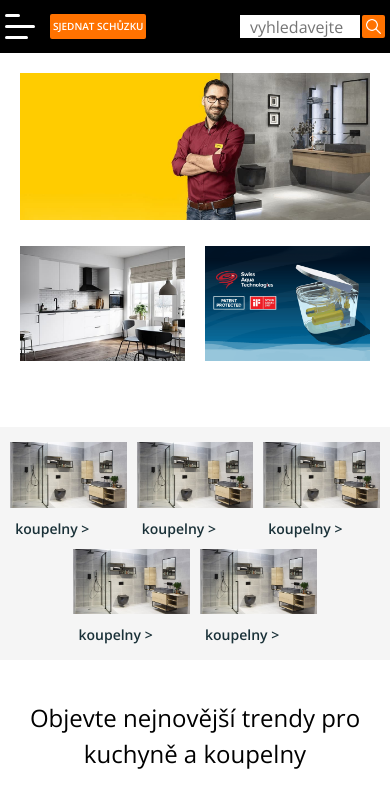
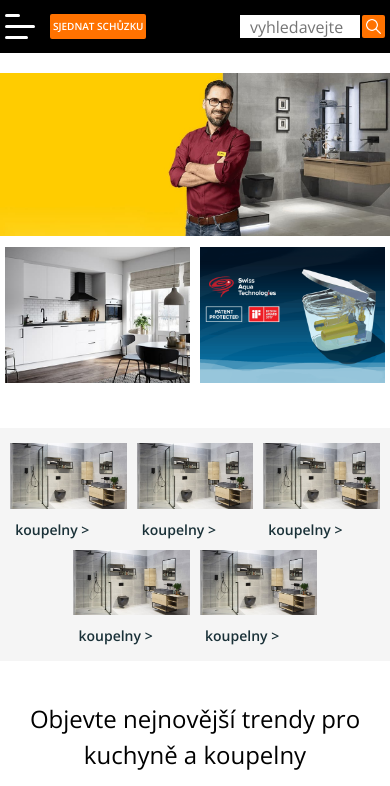
Before and after one commit to Khoroshavin/elektro, a plain HTML site: page index.html in a window 390 px wide. Shown: the part 58-844 px from the top of the page. Drawn offline with nearby package versions, Linux system fonts and the light colour scheme.

Commit message:
banner quest2

```diff
--- a/css/style.css
+++ b/css/style.css
@@ -879,7 +879,8 @@ b {
 
 .promo__right_top img,
 .promo__right_bot img {
-	/* height: 100%; */
+	height: 100%;
+	width: 100%;
 	object-fit: cover;
 }
 
@@ -890,7 +891,8 @@ b {
 
 @media screen and (max-width: 1030px) {
 	.main__promo {
-		padding: 0px 20px;
+		/* padding: 0px 20px; */
+		padding: 0 0;
 		height: auto;
 		flex-direction: column;
 	}
@@ -900,7 +902,8 @@ b {
 		overflow: hidden;
 		width: calc(100%);
 		height: 440px;
-		margin-bottom: 20px;
+		/* margin-bottom: 20px; */
+		margin-bottom: 0;
 	}
 
 	.main__promo_right {
@@ -909,11 +912,16 @@ b {
 	}
 
 	.promo__right_top {
-		margin-right: 20px;
+		/* margin-right: 20px; */
 	}
 
 	.main__promo_left {
 		height: auto;
+	}
+
+	.promo__right_top,
+	.promo__right_bot {
+		margin: 5px;
 	}
 
 	.promo__right_top,
@@ -921,6 +929,7 @@ b {
 	.main__promo_left {
 		height: auto;
 		overflow: visible
+
 	}
 }
 
```
